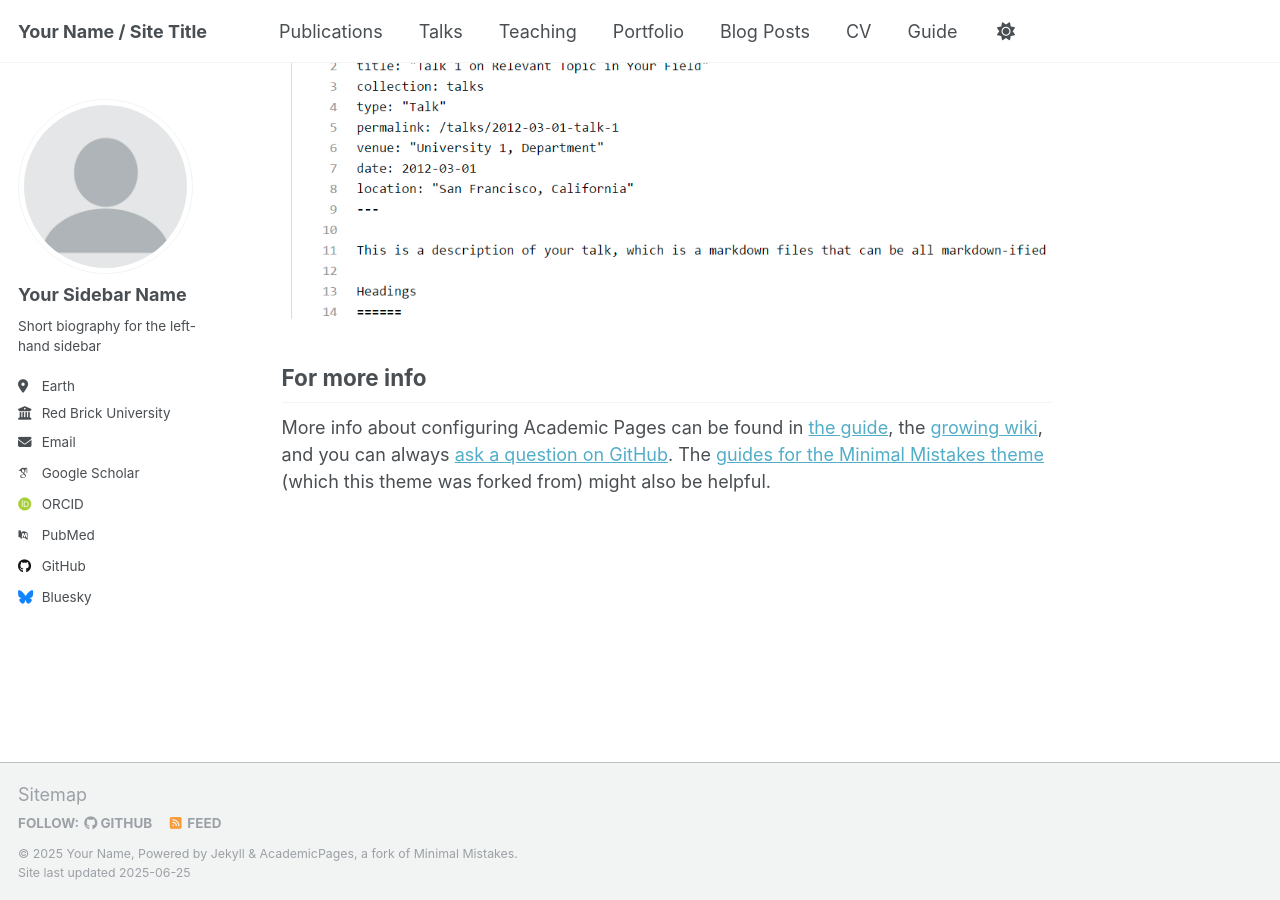
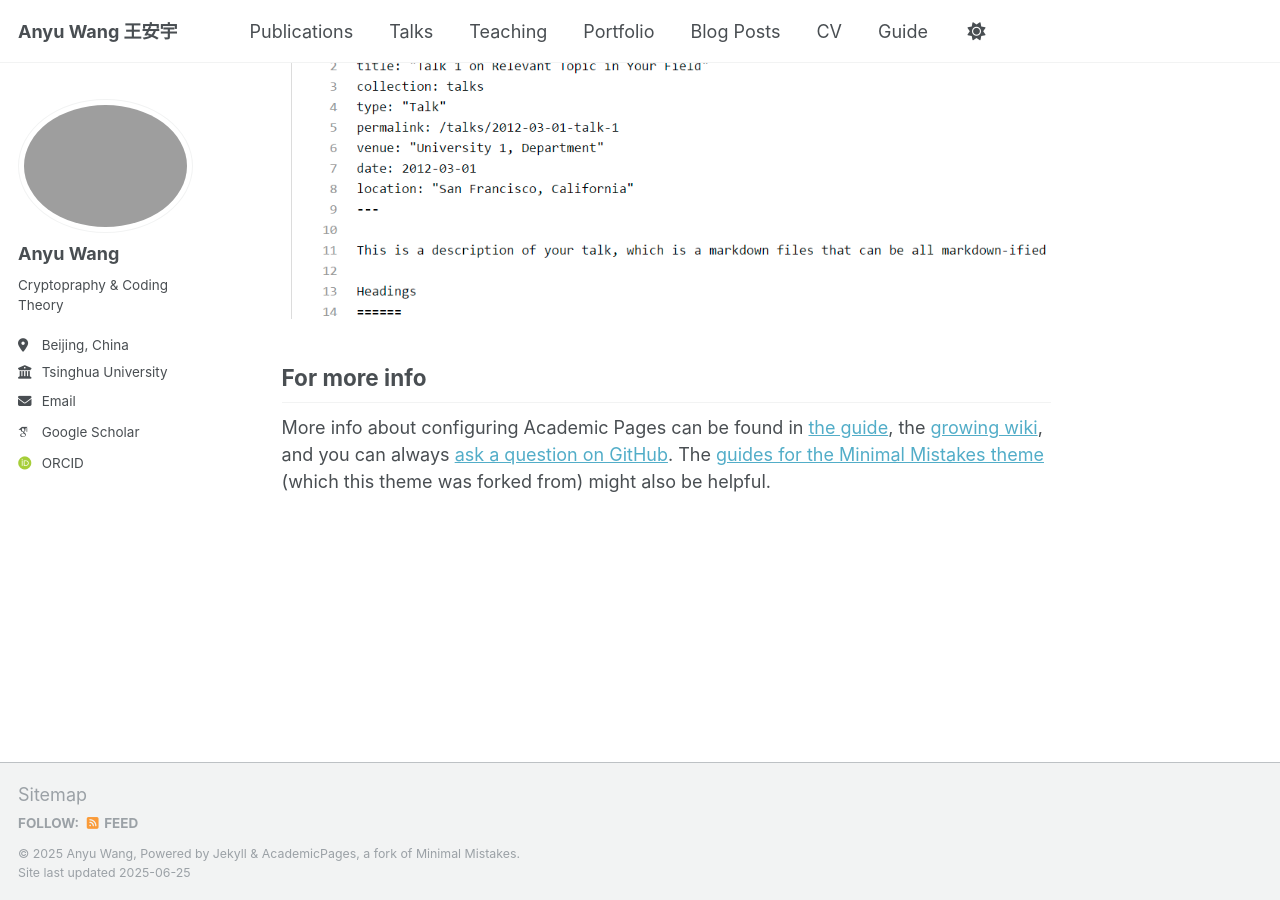
Before and after one commit to anyu-crypto/anyu-crypto.github.io, a Jekyll site: the page built from _pages/about.md, in a window 1280 px wide and 900 px high, scrolled down 2636 px. Built offline with Jekyll 4.4.1, drawn with Linux system fonts in a browser that asks for light colours; some web fonts are replaced.

Commit message:
Update _config.yml

```diff
--- a/_config.yml
+++ b/_config.yml
@@ -9,9 +9,9 @@
 # Basic Site Settings
 locale                   : "en-US"
 site_theme               : "default"
-title                    : "Your Name / Site Title"
+title                    : "Anyu Wang 王安宇"
 title_separator          : "-"
-name                     : &name "Your Name"
+name                     : &name "Anyu Wang"
 description              : &description "personal description"
 url                      : https://academicpages.github.io # the base hostname & protocol for your site e.g. "https://[your GitHub username].github.io" or if you already have some other page hosted on Github then use "https://[your GitHub username].github.io/[Your Repo Name]"
 baseurl                  : "" # the subpath of your site, e.g. "/blog"
@@ -22,23 +22,23 @@ repository               : "academicpages/academicpages.github.io"
 #               Additional customization can be done by editing /_includes/author-profile.html
 author:
   # Biographic information
-  avatar           : "profile.png"
-  name             : "Your Sidebar Name"
+  avatar           : "anyuwang.png"
+  name             : "Anyu Wang"
   pronouns         : # example: "she/her"
-  bio              : "Short biography for the left-hand sidebar"
-  location         : "Earth"
-  employer         : "Red Brick University"
+  bio              : "Cryptopraphy & Coding Theory"
+  location         : "Beijing, China"
+  employer         : "Tsinghua University"
   uri              : # URL
-  email            : "none@example.org"
+  email            : "anyuwang@tsinghua.edu.cn"
 
   # Academic websites
-  academia         : # URL
+  academia         : # "https://dblp.org/pid/116/4536.html"
   arxiv            : # URL - Update with the correct link to your profile
-  googlescholar    : "https://scholar.google.com/citations?user=PS_CX0AAAAAJ"
+  googlescholar    : "https://scholar.google.com/citations?user=rLV8XAMAAAAJ"
   impactstory      : # URL
-  orcid            : "http://orcid.org/yourorcidurl"
+  orcid            : "http://orcid.org/0000-0002-1086-0288"
   semantic         : # URL
-  pubmed           : "https://www.ncbi.nlm.nih.gov/pubmed/?term=john+snow"
+  pubmed           : # "https://www.ncbi.nlm.nih.gov/pubmed/?term=john+snow"
   researchgate     : # URL
   scopus           : # URL
 
@@ -46,12 +46,12 @@ author:
   bitbucket        : # Username - Update with your username on the site
   codepen          : # Username
   dribbble         : # Username
-  github           : "academicpages"
+  github           : # "academicpages"
   kaggle           : # Username
   stackoverflow    : # User number or user number and name (i.e., use "1" or "1/jeff-atwood")
 
   # Social media
-  bluesky          : "bsky.app" # Replace this with you Bluesky username
+  bluesky          : # "bsky.app" # Replace this with you Bluesky username
   facebook         : # Username
   flickr           : # Username
   foursquare       : # Username
@@ -80,10 +80,10 @@ author:
 publication_category:
   books:
     title: 'Books'
-  manuscripts:
-    title: 'Journal Articles'
-  conferences:
-    title: 'Conference Papers'
+  recent:
+    title: 'Recent Papers'
+  other:
+    title: 'Other Publications'
 
 # Site Settings
 teaser                   :  # filename of teaser fallback teaser image placed in /images/, .e.g. "500x300.png"
```
